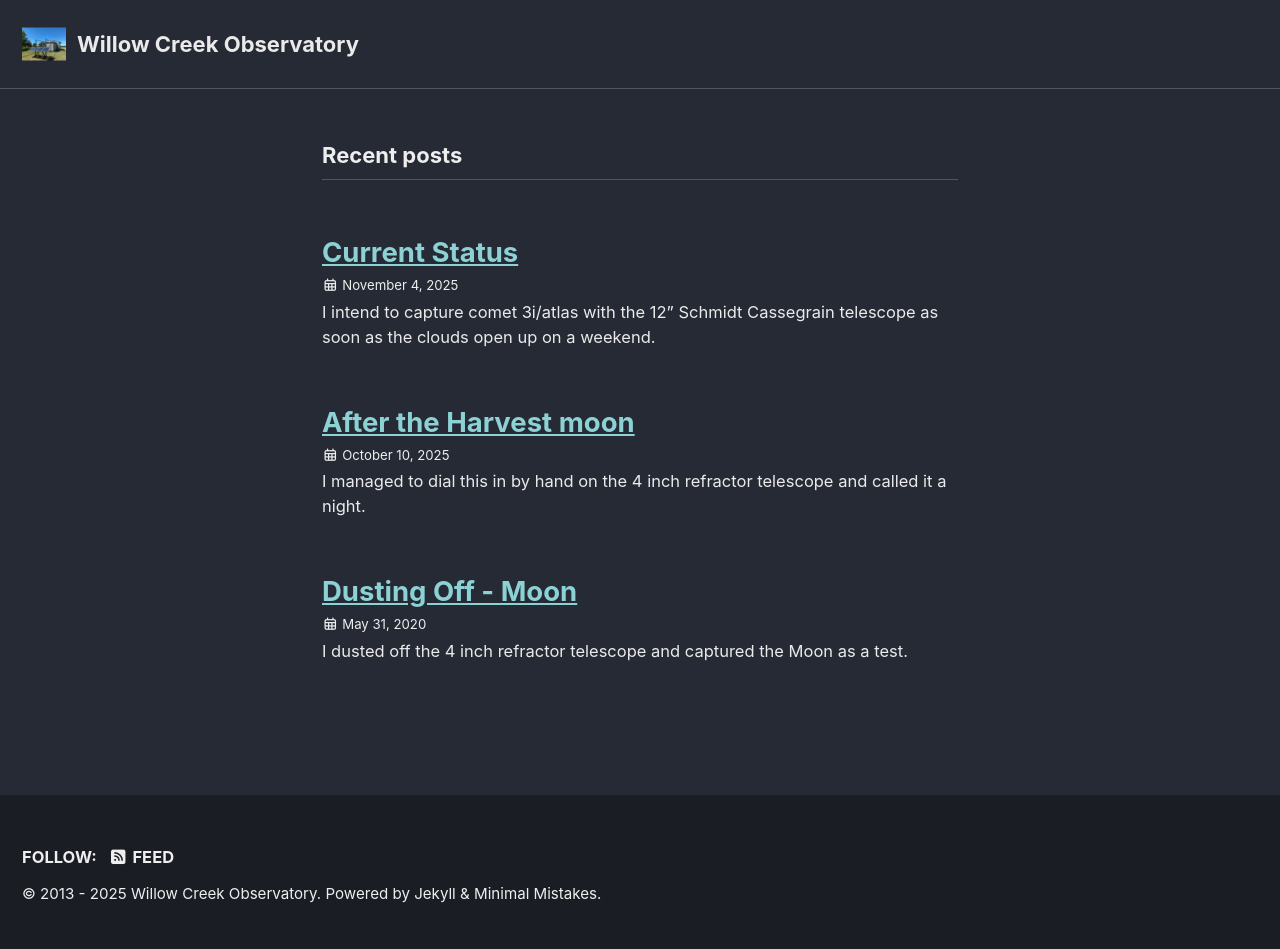
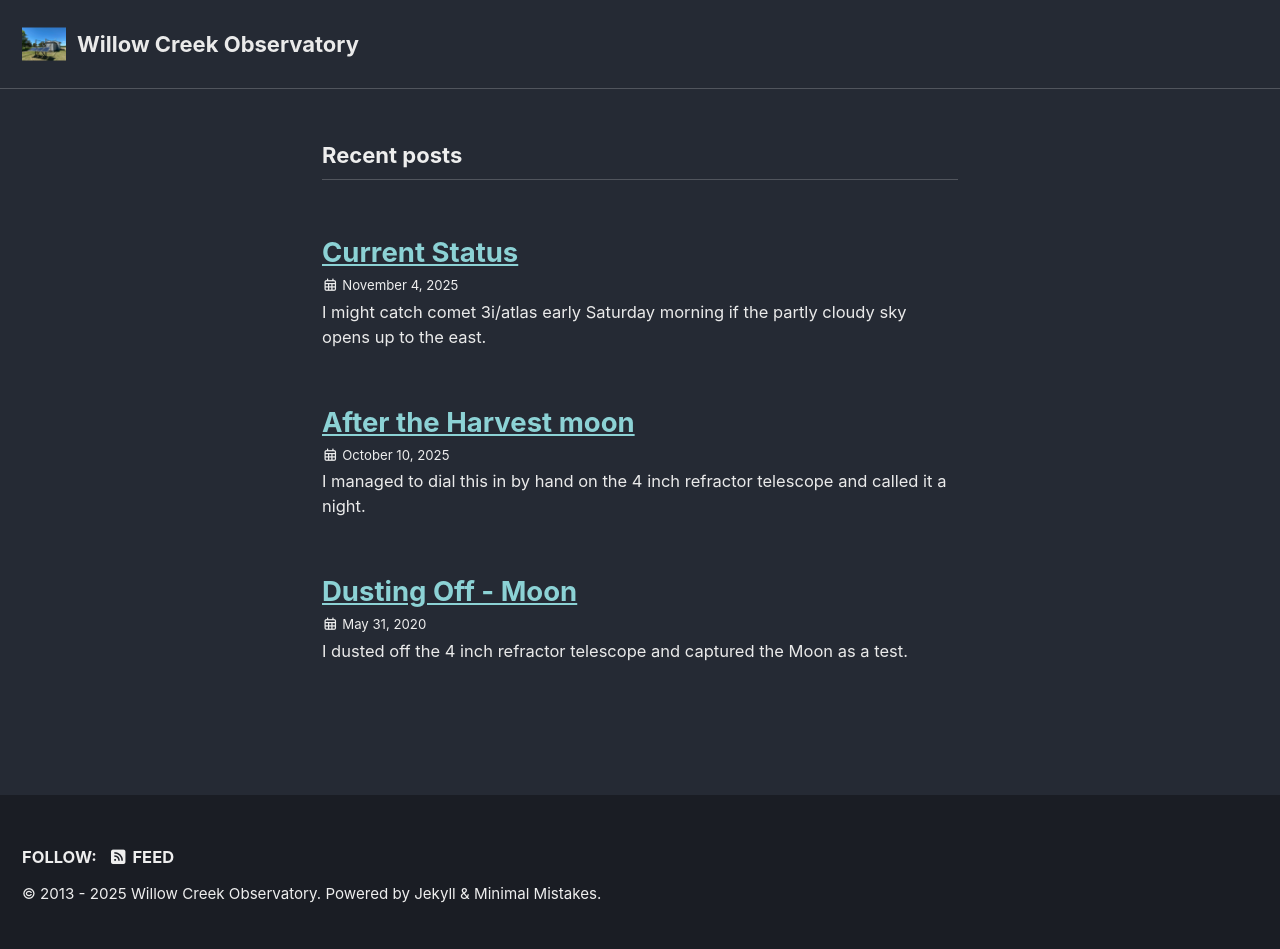
Before and after one commit to ethos101/ethos101.github.io, a Jekyll site: the page built from index.md, in a window 1280 px wide. Built offline with Jekyll 4.4.1, drawn with Linux system fonts in a browser that asks for light colours; cached includes are drawn as plain includes; the list of posts is cut into pages by our own code.

Commit message:
Update 1900-01-01-about.md

```diff
--- a/_posts/1900-01-01-about.md
+++ b/_posts/1900-01-01-about.md
@@ -2,7 +2,7 @@
 title: Current Status
 date: 2025-11-04
 ---
-I intend to capture comet 3i/atlas with the 12" Schmidt Cassegrain telescope as soon as the clouds open up on a weekend.
+I might catch comet 3i/atlas early Saturday morning if the partly cloudy sky opens up to the east.
 
 ![](/images/IMG_3142.jpeg)
 ![](/images/IMG_3143.png)
```
